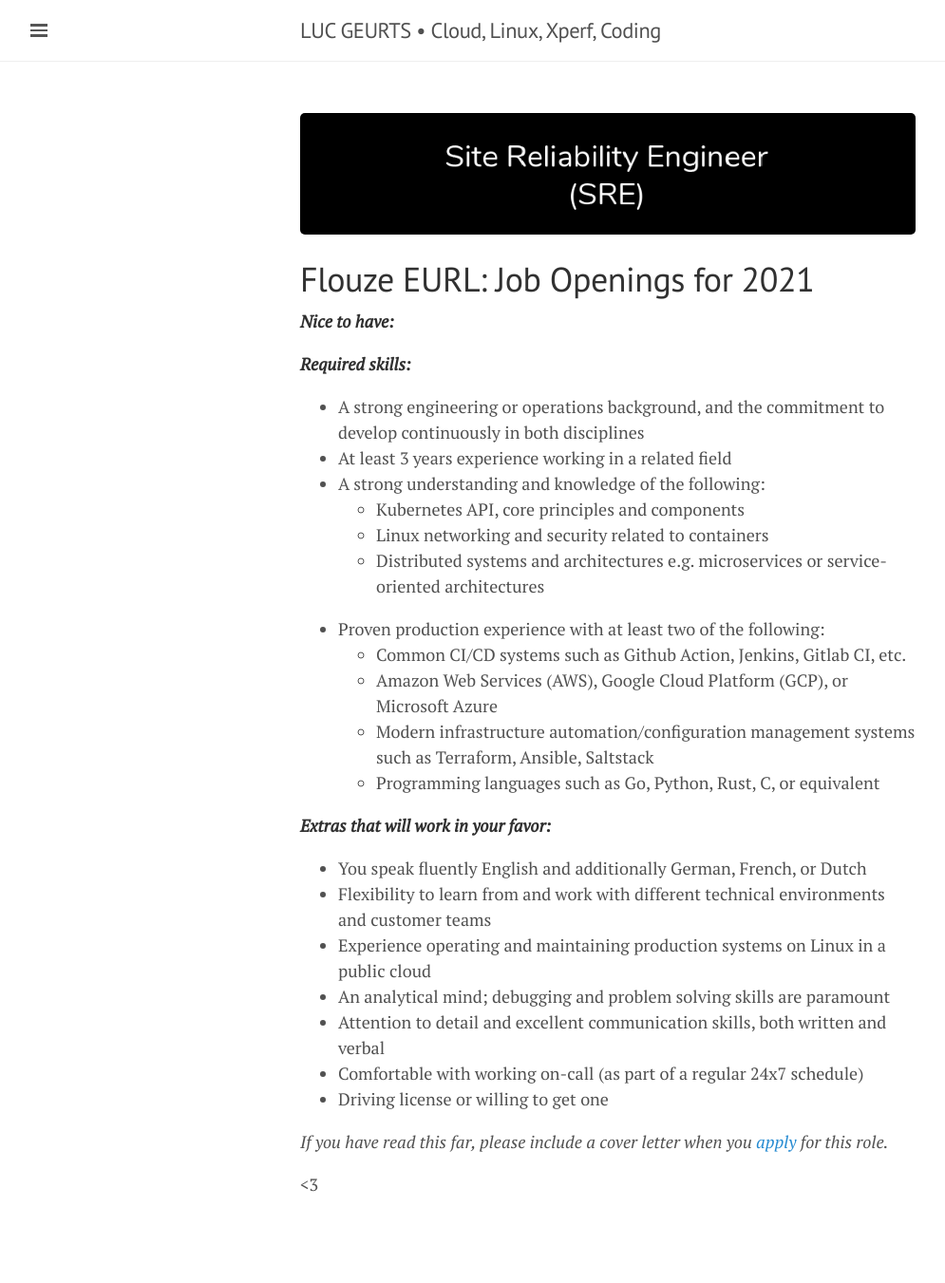
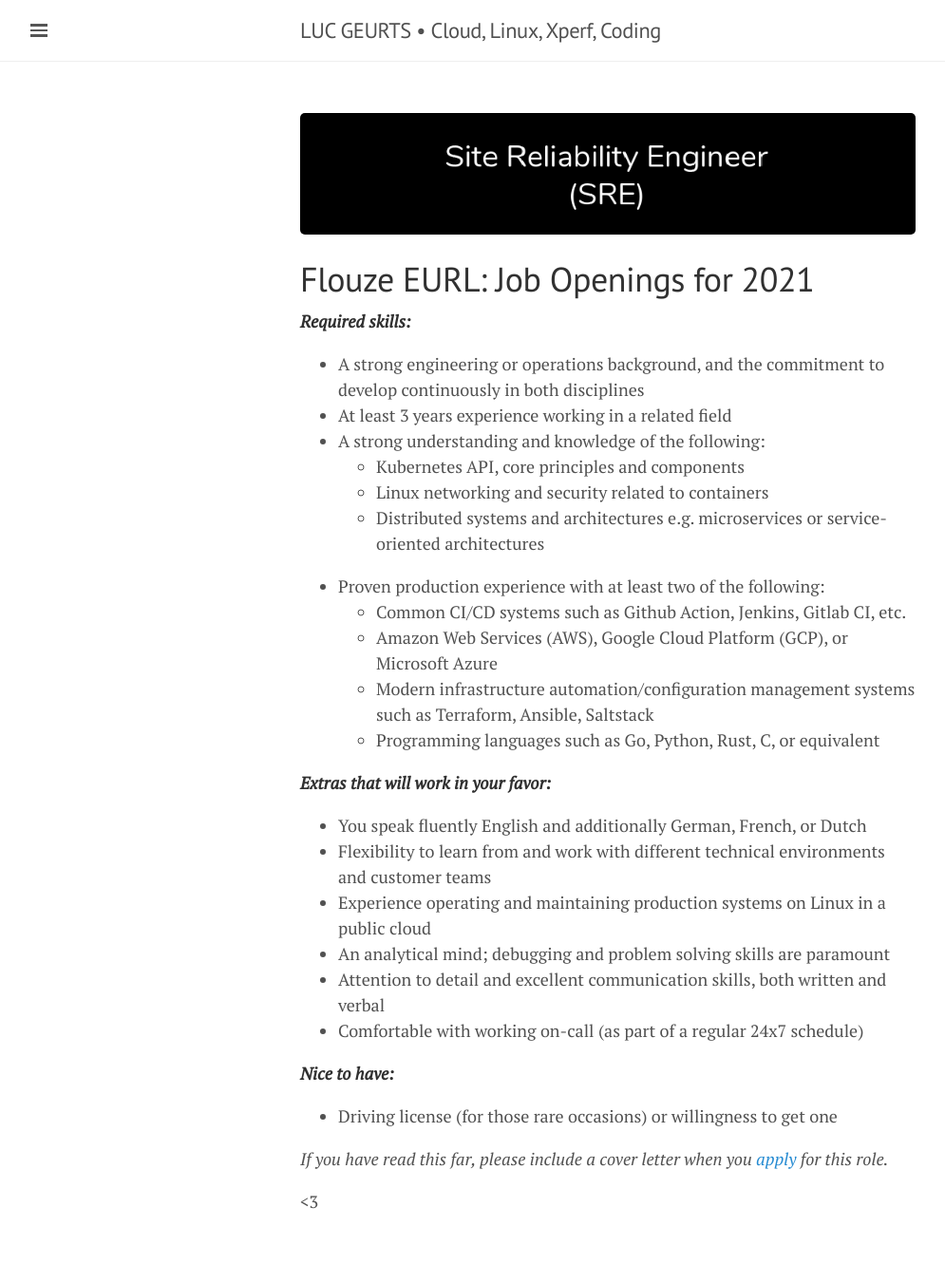
Before and after one commit to lgeurts/lgeurts.github.io, a Jekyll site: the page built from APPLICATION_FORM.md, in a window 1280 px wide. Shown: the whole page at 95% size, without its empty margins (0-995 px from the left). Built offline with Jekyll 4.4.1, drawn with Linux system fonts in a browser that asks for light colours; nearby versions of some CDN libraries; our own code applies the rules of GitHub Pages for plain Markdown files.

Commit message:
Update APPLICATION_FORM.md

```diff
--- a/APPLICATION_FORM.md
+++ b/APPLICATION_FORM.md
@@ -27,7 +23,9 @@
 - An analytical mind; debugging and problem solving skills are paramount
 - Attention to detail and excellent communication skills, both written and verbal
 - Comfortable with working on-call (as part of a regular 24x7 schedule)
-- Driving license or willing to get one
+
+***Nice to have:***
+- Driving license (for those rare occasions) or willingness to get one
 
 *If you have read this far, please include a cover letter when you [apply](lgeurts@pm.me) for this role.*
 
```
Also changed, not shown: other parts of APPLICATION_FORM.md (+0 -4 lines).
